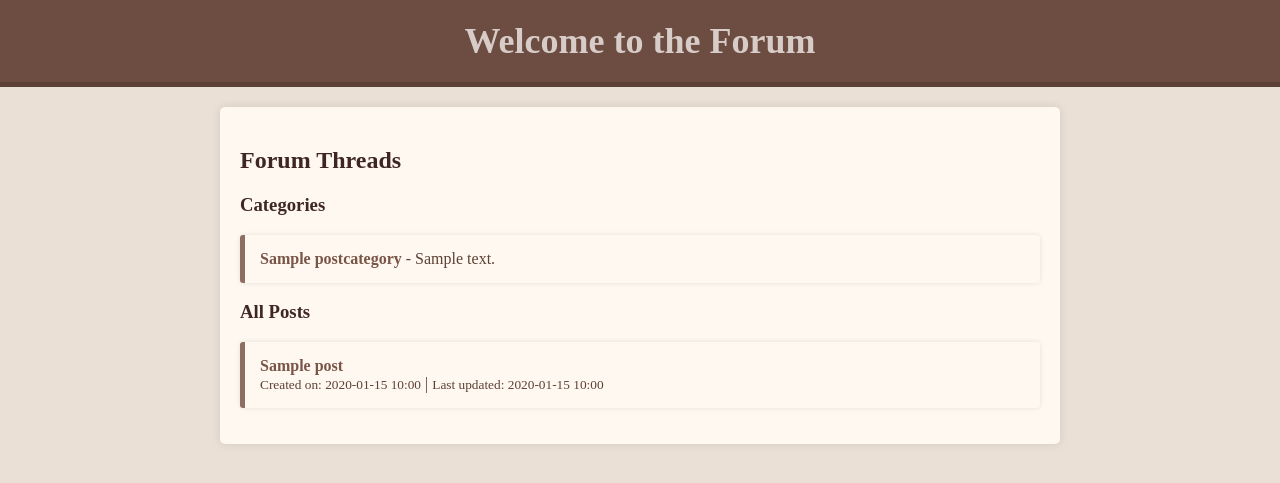
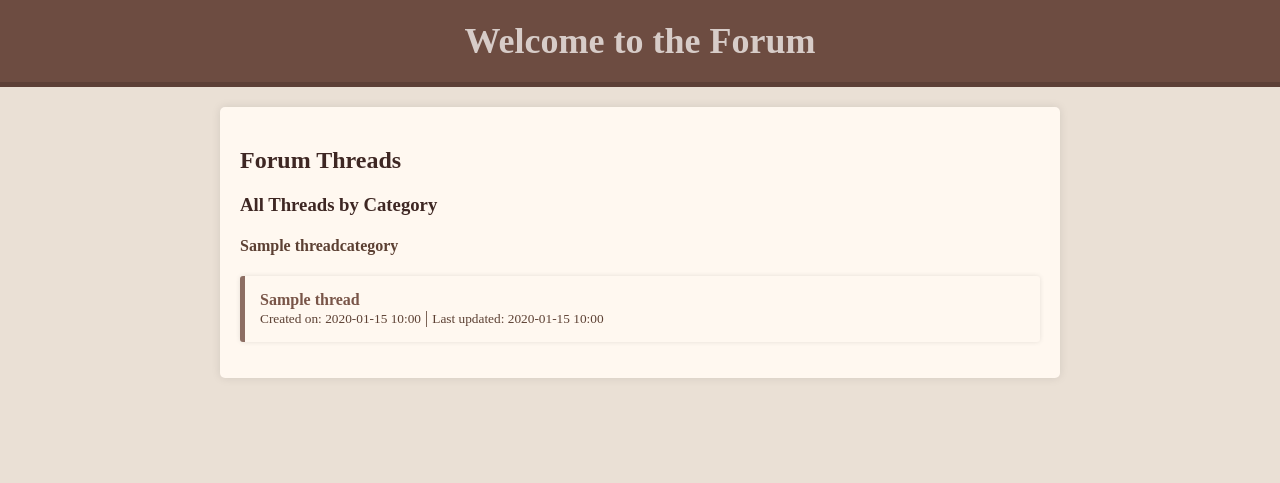
Before and after one commit to vin-arg/hobbysite-C-D-9, a Django app: page /forum/threads/ in a window 1280 px wide. Shown: the top 483 px of the page. Run offline with Django 5.2, Linux system fonts and the light colour scheme; tables that the repository leaves empty hold one stand-in row (values such as "Sample post").

Commit message:
WIP: added necessary urls, models, and views for forum

```diff
--- a/hobbysite/forum/models.py
+++ b/hobbysite/forum/models.py
@@ -1,23 +1,24 @@
 from django.db import models
+from user_management.models import Profile
 
-# Create your models here.
-
-class PostCategory(models.Model):
+class ThreadCategory(models.Model):
     name = models.CharField(max_length=255, unique=True)
     description = models.TextField()
+
+    #sort by name
+    class Meta:
+        ordering = ['name']
+        verbose_name_plural = "Thread Categories"
 
     def __str__(self):
         return self.name
 
-    #sort by name
-    class Meta:
-        ordering = ['name']
-        verbose_name_plural = "Post Categories"
-
-class Post(models.Model):
+class Thread(models.Model):
     title = models.CharField(max_length=255)
-    category = models.ForeignKey(PostCategory, null=True, blank=True, on_delete=models.SET_NULL)
+    author = models.ForeignKey(Profile, null=True, blank=True, on_delete=models.SET_NULL)
+    category = models.ForeignKey(ThreadCategory, null=True, blank=True, on_delete=models.SET_NULL)
     entry = models.TextField()
+    image = models.ImageField(upload_to='images/', null=True, blank=True)
     created_on = models.DateTimeField(auto_now_add=True)
     updated_on = models.DateTimeField(auto_now=True)
 
@@ -27,3 +28,17 @@ class Post(models.Model):
 
     def __str__(self):
         return self.title
+
+
+class Comment(models.Model):
+    author = models.ForeignKey(Profile, null=True, blank=True, on_delete=models.SET_NULL)
+    thread = models.ForeignKey(Thread, on_delete=models.CASCADE)
+    entry = models.TextField()
+    created_on = models.DateTimeField(auto_now_add=True)
+    updated_on = models.DateTimeField(auto_now=True)
+
+    class Meta:
+        ordering = ['created_on']
+
+    def __str__(self):
+        return f"comment by {self.author} on {self.thread}"
--- a/hobbysite/forum/templates/forum/thread_list.html
+++ b/hobbysite/forum/templates/forum/thread_list.html
@@ -3,35 +3,39 @@
 {% block content %}
     <h2>Forum Threads</h2>
 
-    {% if not selected_category %}
-        <h3>Categories</h3>
+    {% if user_threads %}
+        <h3>Your Threads</h3>
         <ul>
-            {% for category in categories %}
+            {% for thread in user_threads %}
                 <li>
-                    <a href="{% url 'forum:posts_by_category' category.id %}"><strong>{{ category.name }}</strong></a> - {{ category.description }}
+                    <a href="{% url 'forum:thread_detail' thread.id %}">{{ thread.title }}</a><br>
+                    <small>Created on: {{ thread.created_on|date:"Y-m-d H:i" }}</small> |
+                    <small>Last updated: {{ thread.updated_on|date:"Y-m-d H:i" }}</small>
                 </li>
-            {% empty %}
-                <li>No categories available.</li>
             {% endfor %}
         </ul>
     {% endif %}
 
     {% if selected_category %}
-        <h3>Posts under "{{ selected_category.name }}"</h3>
-        <a href="{% url 'forum:thread_list' %}">Show all posts</a>
+        <h3>Threads under "{{ selected_category.name }}"</h3>
+        <a href="{% url 'forum:thread_list' %}">Show all threads</a>
     {% else %}
-        <h3>All Posts</h3>
+        <h3>All Threads by Category</h3>
+        {% for category, threads in grouped_threads.items %}
+            <h4>{{ category.name }}</h4>
+            <ul>
+                {% for thread in threads %}
+                    <li>
+                        <a href="{% url 'forum:thread_detail' thread.id %}">{{ thread.title }}</a><br>
+                        <small>Created on: {{ thread.created_on|date:"Y-m-d H:i" }}</small> |
+                        <small>Last updated: {{ thread.updated_on|date:"Y-m-d H:i" }}</small>
+                    </li>
+                {% endfor %}
+            </ul>
+        {% endfor %}
     {% endif %}
 
-    <ul>
-        {% for post in posts %}
-            <li>
-                <a href="{% url 'forum:thread_detail' post.id %}">{{ post.title }}</a><br>
-                <small>Created on: {{ post.created_on|date:"Y-m-d H:i" }}</small> |
-                <small>Last updated: {{ post.updated_on|date:"Y-m-d H:i" }}</small>
-            </li>
-        {% empty %}
-            <li>No threads available.</li>
-        {% endfor %}
-    </ul>
+    {% if user.is_authenticated %}
+        <p><a href="{% url 'forum:thread_create' %}">+ Create New Thread</a></p>
+    {% endif %}
 {% endblock %}
--- a/hobbysite/forum/urls.py
+++ b/hobbysite/forum/urls.py
@@ -1,10 +1,14 @@
 from django.urls import path
 from . import views
+from django.shortcuts import redirect
+
 
 app_name = "forum"
 
 urlpatterns = [
     path("threads/", views.thread_list, name="thread_list"),
     path("thread/<int:pk>/", views.thread_detail, name="thread_detail"),
-    path("category/<int:category_id>/", views.posts_by_category, name="posts_by_category"),
+    path("category/<int:category_id>/", views.threads_by_category, name="threads_by_category"),
+    path("thread/add/", views.thread_create, name="thread_create"),
+    path("threads/<int:pk>/edit/", views.thread_update, name="thread_update"),
 ]
--- a/hobbysite/forum/views.py
+++ b/hobbysite/forum/views.py
@@ -1,18 +1,105 @@
-from django.shortcuts import render, get_object_or_404
-from .models import Post, PostCategory
+from django.contrib.auth.decorators import login_required
+from django.shortcuts import render, get_object_or_404, redirect
+from collections import defaultdict
+from .models import Thread, ThreadCategory, Comment
+from .forms import ThreadForm, ThreadUpdateForm, CommentForm
+from user_management.models import Profile
 
-# Create your views here.
+
 def thread_list(request):
-    posts = Post.objects.all()
-    categories = PostCategory.objects.all()
-    return render(request, 'forum/thread_list.html', {'posts': posts, 'categories': categories})
+    threads = Thread.objects.select_related('category', 'author').all()
+    categories = ThreadCategory.objects.all()
+
+    user_threads = None
+    grouped_threads = defaultdict(list)
+
+    if request.user.is_authenticated and hasattr(request.user, 'profile'):
+        user_threads = threads.filter(author=request.user.profile)
+        others = threads.exclude(author=request.user.profile)
+    else:
+        others = threads
+
+    for thread in others:
+        grouped_threads[thread.category].append(thread)
+
+    return render(request, 'forum/thread_list.html', {
+        'user_threads': user_threads,
+        'grouped_threads': dict(grouped_threads),
+        'categories': categories,
+        'selected_category': None,
+    })
 
 
 def thread_detail(request, pk):
-    post = get_object_or_404(Post, id=pk)
-    return render(request, 'forum/thread_detail.html', {'post': post})
+    thread = get_object_or_404(Thread, id=pk)
+    related_threads = Thread.objects.filter(category=thread.category).exclude(pk=thread.pk)[:2]
+    comments = Comment.objects.filter(thread=thread).order_by('created_on')
 
-def posts_by_category(request, category_id):
-    category = get_object_or_404(PostCategory, id=category_id)
-    posts = Post.objects.filter(category=category)
-    return render(request, "forum/thread_list.html", {"posts": posts, "selected_category": category})
+    form = None
+    if request.user.is_authenticated:
+        if request.method == 'POST':
+            form = CommentForm(request.POST)
+            if form.is_valid():
+                comment = form.save(commit=False)
+                comment.thread = thread
+                comment.author = request.user.profile
+                comment.save()
+                return redirect('forum:thread_detail', pk=thread.pk)
+        else:
+            form = CommentForm()
+
+    is_owner = request.user.is_authenticated and request.user.profile == thread.author
+
+    return render(request, 'forum/thread_detail.html', {
+        'thread': thread,
+        'related_threads': related_threads,
+        'comments': comments,
+        'form': form,
+        'is_owner': is_owner,
+    })
+
+@login_required
+def thread_create(request):
+    if request.method == 'POST':
+        form = ThreadForm(request.POST, request.FILES)
+        if form.is_valid():
+            thread = form.save(commit=False)
+            thread.author = request.user.profile
+            thread.save()
+            return redirect('forum:thread_detail', pk=thread.pk)
+    else:
+        form = ThreadForm()
+
+    return render(request, 'forum/thread_form.html', {
+        'form': form
+    })
+
+
+@login_required
+def thread_update(request, pk):
+    thread = get_object_or_404(Thread, pk=pk)
+
+    if thread.author != request.user.profile:
+        return redirect('forum:thread_detail', pk=pk)
+
+    if request.method == 'POST':
+        form = ThreadUpdateForm(request.POST, request.FILES, instance=thread)
+        if form.is_valid():
+            form.save()
+            return redirect('forum:thread_detail', pk=pk)
+    else:
+        form = ThreadUpdateForm(instance=thread)
+
+    return render(request, 'forum/thread_form.html', {
+        'form': form,
+        'is_update': True
+    })
+
+
+def threads_by_category(request, category_id):
+    category = get_object_or_404(ThreadCategory, id=category_id)
+    threads = Thread.objects.filter(category=category)
+    return render(request, "forum/thread_list.html", {
+        "threads": threads,
+        "selected_category": category
+    })
```
Also changed, not shown: hobbysite/forum/admin.py (+19 -6 lines), hobbysite/forum/forms.py (added, +17 -0 lines), hobbysite/forum/templates/forum/thread_detail.html (+11 -5 lines), hobbysite/forum/templates/forum/thread_form.html (added, +29 -0 lines), hobbysite/forum/migrations/0001_initial.py, hobbysite/forum/migrations/0002_alter_comment_author_alter_thread_author.py (added), 1 other file.
